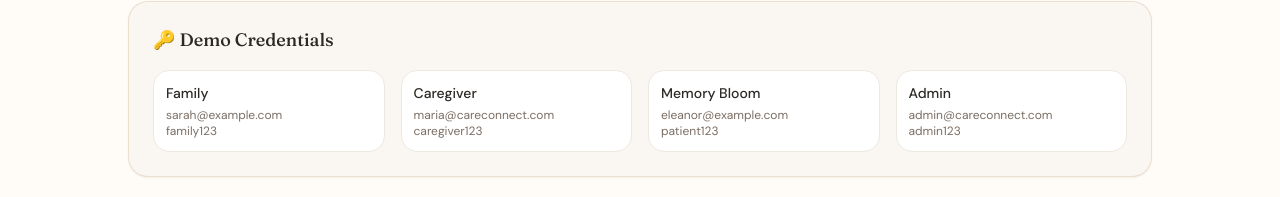
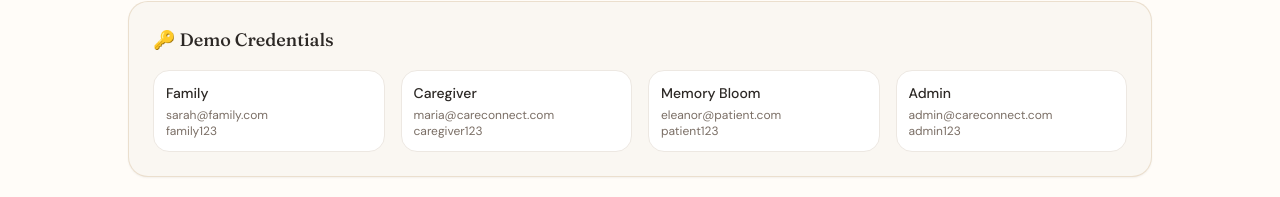
Before and after one commit to GROOT-07/careconnect, a Next.js app: page / in a window 1280 px wide. Shown: the part 1691-1888 px from the top of the page. Built offline with nearby package versions, Linux system fonts and the light colour scheme; no server answers.

Commit message:
fix: correct demo email addresses in landing page

```diff
--- a/src/components/landing/LandingPage.tsx
+++ b/src/components/landing/LandingPage.tsx
@@ -15,9 +15,9 @@ const roles = [
 ]
 
 const demoCredentials: Record<string, { email: string; password: string }> = {
-  family: { email: 'sarah@example.com', password: 'family123' },
+  family: { email: 'sarah@family.com', password: 'family123' },
   caregiver: { email: 'maria@careconnect.com', password: 'caregiver123' },
-  patient: { email: 'eleanor@example.com', password: 'patient123' },
+  patient: { email: 'eleanor@patient.com', password: 'patient123' },
   admin: { email: 'admin@careconnect.com', password: 'admin123' },
 }
 
```
